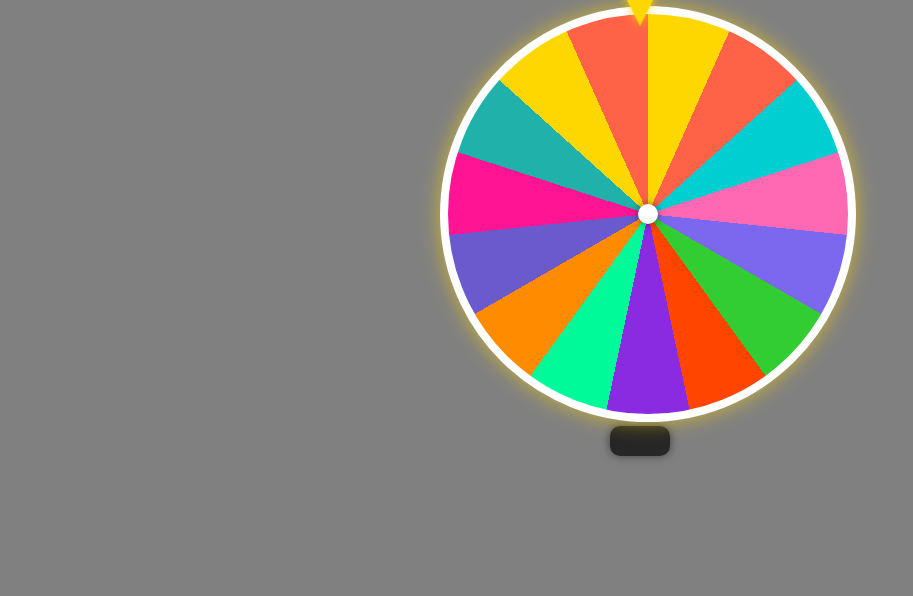
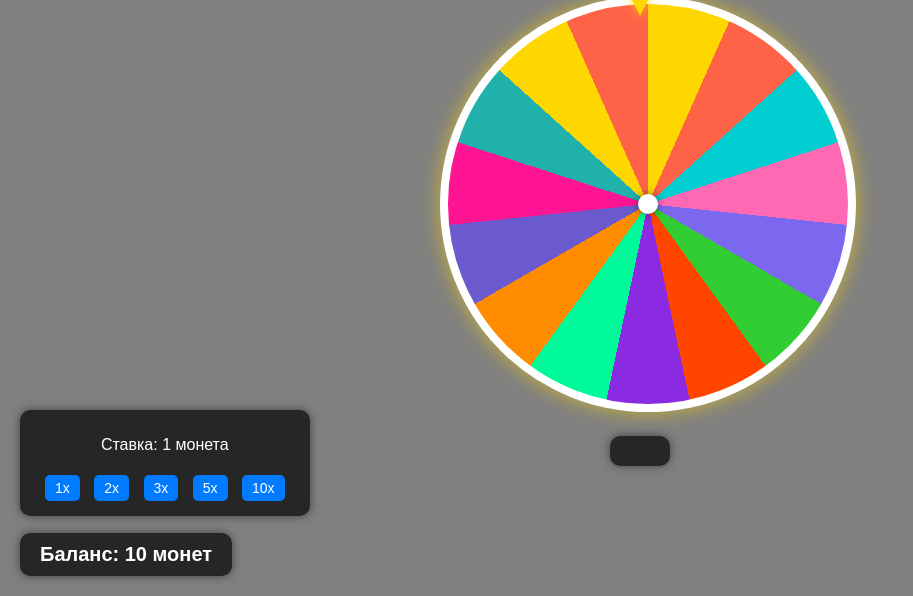
Before and after one commit to ter6669/Starss, a plain HTML site: page index.html in a window 1280 px wide. Shown: the part 204-800 px from the top of the page, without its empty margins (0-913 px from the left). Drawn offline with Linux system fonts and the light colour scheme.

Commit message:
Update index.html

```diff
--- a/index.html
+++ b/index.html
@@ -21,6 +21,7 @@
             position: relative;
             width: 400px;
             height: 400px;
+            margin-bottom: 20px;
         }
         .wheel {
             width: 100%;
@@ -102,6 +103,47 @@
             font-size: 18px;
             color: #FFD700;
         }
+        .balance {
+            position: fixed;
+            bottom: 20px;
+            left: 20px;
+            font-size: 20px;
+            font-weight: bold;
+            color: white;
+            background-color: rgba(0, 0, 0, 0.7);
+            padding: 10px 20px;
+            border-radius: 10px;
+            box-shadow: 0 0 10px rgba(0, 0, 0, 0.5);
+        }
+        .bet {
+            position: fixed;
+            bottom: 80px;
+            left: 20px;
+            font-size: 16px;
+            color: white;
+            background-color: rgba(0, 0, 0, 0.7);
+            padding: 10px 20px;
+            border-radius: 10px;
+            box-shadow: 0 0 10px rgba(0, 0, 0, 0.5);
+        }
+        .bet button {
+            margin: 5px;
+            padding: 5px 10px;
+            font-size: 14px;
+            background-color: #007bff;
+            color: white;
+            border: none;
+            border-radius: 5px;
+            cursor: pointer;
+            transition: background-color 0.3s;
+        }
+        .bet button:hover {
+            background-color: #005bb5;
+        }
+        .bet button.active {
+            background-color: #FFD700;
+            color: black;
+        }
     </style>
 </head>
 <body>
@@ -114,6 +156,19 @@
     <button id="spinAgain">Крутить ещё</button>
     <div class="timer" id="timer"></div>
 
+    <!-- Баланс -->
+    <div class="balance" id="balance">Баланс: 10 монет</div>
+
+    <!-- Ставки -->
+    <div class="bet">
+        <p>Ставка: <span id="currentBet">1</span> монета</p>
+        <button onclick="changeBet(1)">1x</button>
+        <button onclick="changeBet(2)">2x</button>
+        <button onclick="changeBet(3)">3x</button>
+        <button onclick="changeBet(5)">5x</button>
+        <button onclick="changeBet(10)">10x</button>
+    </div>
+
     <!-- Аудио -->
     <audio id="spinSound" src="spin.mp3"></audio>
     <audio id="winSound" src="win.mp3"></audio>
@@ -123,6 +178,8 @@
         const result = document.getElementById("result");
         const spinAgainButton = document.getElementById("spinAgain");
         const timerDisplay = document.getElementById("timer");
+        const balanceDisplay = document.getElementById("balance");
+        const currentBetDisplay = document.getElementById("currentBet");
         const spinSound = document.getElementById("spinSound");
         const winSound = document.getElementById("winSound");
 
@@ -146,44 +203,37 @@
 
         let isSpinning = false;
         let countdown = 0;
+        let balance = 10; // Начальный баланс
+        let currentBet = 1; // Текущая ставка
 
-        function getRandomPrize() {
-            const totalProbability = prizes.reduce((sum, prize) => sum + prize.probability, 0);
-            let random = Math.random() * totalProbability;
-
-            for (const prize of prizes) {
-                if (random < prize.probability) {
-                    return prize;
-                }
-                random -= prize.probability;
-            }
+        // Обновление баланса
+        function updateBalance() {
+            balanceDisplay.innerText = `Баланс: ${balance} монет`;
         }
 
-        function startCountdown() {
-            countdown = 3;
-            timerDisplay.innerText = `Следующая попытка через: ${countdown} сек.`;
-            const interval = setInterval(() => {
-                countdown--;
-                timerDisplay.innerText = `Следующая попытка через: ${countdown} сек.`;
-                if (countdown <= 0) {
-                    clearInterval(interval);
-                    timerDisplay.innerText = "";
-                    spinAgainButton.disabled = false;
-                }
-            }, 1000);
+        // Изменение ставки
+        function changeBet(multiplier) {
+            currentBet = multiplier;
+            currentBetDisplay.innerText = currentBet;
+            document.querySelectorAll(".bet button").forEach(button => {
+                button.classList.remove("active");
+            });
+            event.target.classList.add("active");
         }
 
+        // Логика вращения
         function spinWheel() {
-            if (isSpinning) return;
+            if (isSpinning || balance < currentBet) return;
             isSpinning = true;
+            balance -= currentBet; // Снимаем ставку
+            updateBalance();
             spinAgainButton.style.display = "none";
             spinSound.play();
 
             const prize = getRandomPrize();
-            const targetDegree = (360 - (prizes.indexOf(prize) * 24)) + 12; // Центр сектора
-            const randomSpin = 3600 + targetDegree; // Добавляем полные обороты
+            const targetDegree = (360 - (prizes.indexOf(prize) * 24)) + 12;
+            const randomSpin = 3600 + targetDegree;
 
-            // Сбрасываем transform перед каждым вращением
             wheel.style.transition = "none";
             wheel.style.transform = "rotate(0deg)";
             setTimeout(() => {
@@ -201,11 +251,7 @@
             }, 3000);
         }
 
-        // Обработчик клика на колесо
-        wheel.addEventListener("click", spinWheel);
-
-        // Обработчик клика на кнопку "Крутить ещё"
-        spinAgainButton.addEventListener("click", spinWheel);
+        // Остальная логика...
     </script>
 </body>
 </html>
```
